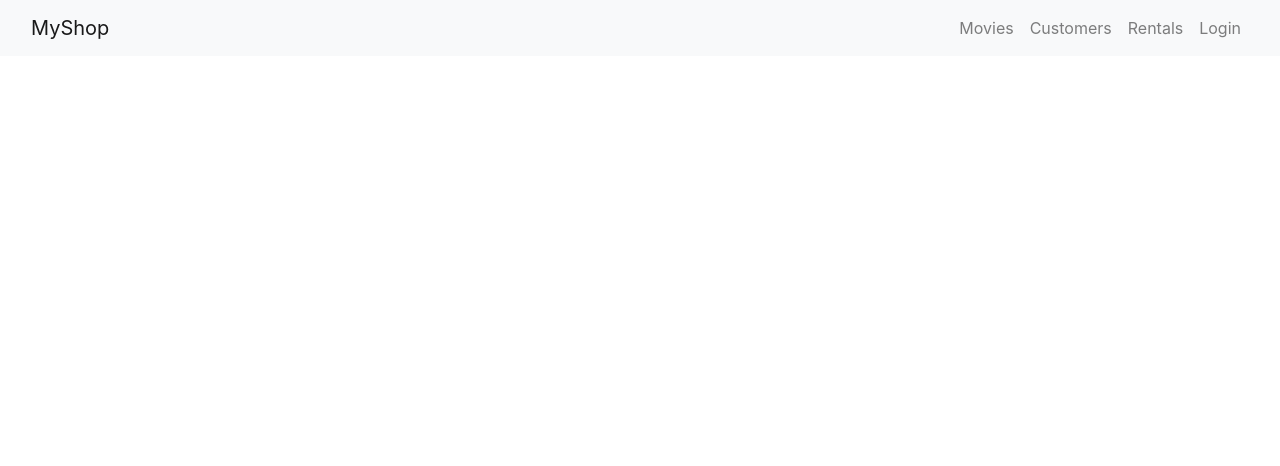
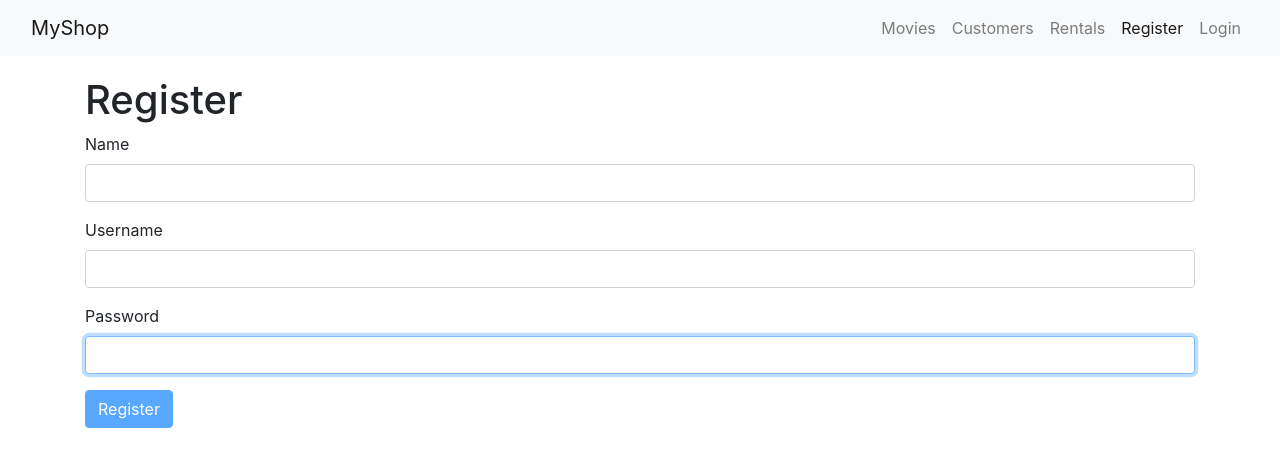
Before and after one commit to ChandimaHerath/movie-app-reactJS, a React (Create React App) app: page /register in a window 1280 px wide. Before the commit this address led to /not-found. Shown: the top 466 px of the page. Built offline with nearby package versions, Linux system fonts and the light colour scheme.

Commit message:
implemented register form -- includes errors

```diff
--- a/src/App.js
+++ b/src/App.js
@@ -7,6 +7,7 @@
 import MovieForm from './components/movieForm'
 import NavBar from './components/navBar';
 import LoginForm from './components/loginform';
+import RegisterForm from './components/registerForm';
 import './App.css';
 
 
@@ -17,6 +18,7 @@
         <NavBar/>
       <main className="container">
         <Switch>
+        <Route path="/register" component={RegisterForm} ></Route>
         <Route path="/login" component={LoginForm} ></Route>
        <Route path="/movies/:id" component={MovieForm} ></Route>
       <Route path="/movies"  component={Movies}>  </Route>
--- a/src/components/common/form.jsx
+++ b/src/components/common/form.jsx
@@ -1,7 +1,5 @@
 import React, { Component } from 'react';
 import Joi from 'joi-browser';
-
-
 
 class Form  extends Component {
 
--- a/src/components/loginform.jsx
+++ b/src/components/loginform.jsx
@@ -27,7 +27,7 @@
                 {this.renderInput('password','Password','password')}
                 {this.renderButton('Login')}
                 </form>
-        </div>;
+             </div>;
     }
 }
 
--- a/src/components/navBar.jsx
+++ b/src/components/navBar.jsx
@@ -21,8 +21,12 @@
             <NavLink className="nav-link" to="/rentals">Rentals</NavLink>
           </li>
           <li className="nav-item">
+            <NavLink className="nav-link" to="/register">Register</NavLink>
+          </li>
+          <li className="nav-item">
             <NavLink className="nav-link" to="/login">Login</NavLink>
           </li>
+
 
         </ul>
       </div></span>
--- /dev/null
+++ b/src/components/registerForm.jsx
@@ -0,0 +1,39 @@
+import React, { Component } from 'react';
+import Form from './common/form';
+import { Joi } from 'joi-browser';
+
+class RegisterForm extends Form {
+    state = {
+        data:{username:'', password:'',name:'' },
+        errors : {}
+    };
+
+    schema = {
+        //  username: Joi.string().required().email().label("Username"),
+        //  password: Joi.string().required().min(5).label("Password"),
+        //  name: Joi.string().required().label("Name")
+    };
+
+    doSubmit= ()=>{
+            console.log("Submitted");
+    };
+
+    render() {
+        const{data} = this.state;
+        return (
+            <div>
+                <h1>Register</h1>
+                <form onSubmit={this.handleSubmit}>
+                     {this.renderInput("name","Name")}
+                    {this.renderInput("username","Username")}
+                    {this.renderInput("password","Password","password")}
+
+                    {this.renderButton("Register")}
+                </form>
+            </div>
+
+        );
+    }
+}
+
+export default RegisterForm;
```
